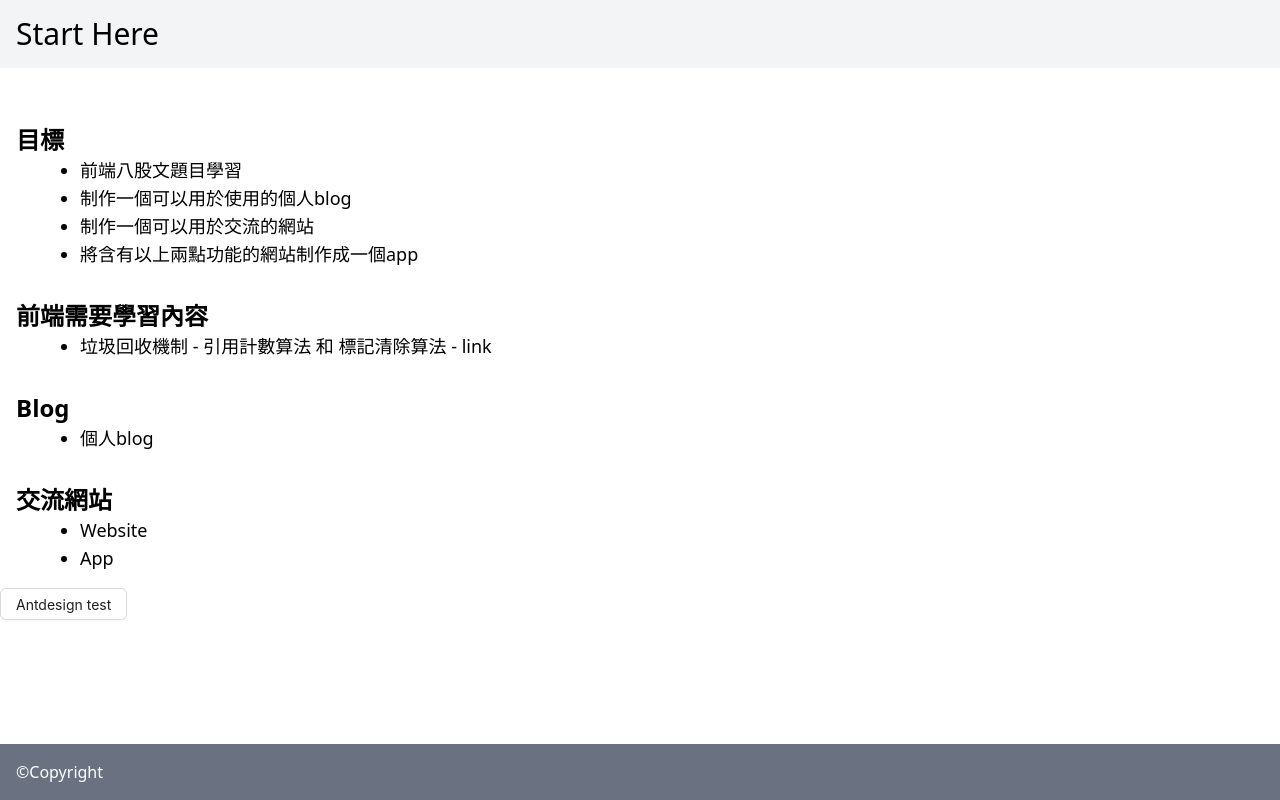
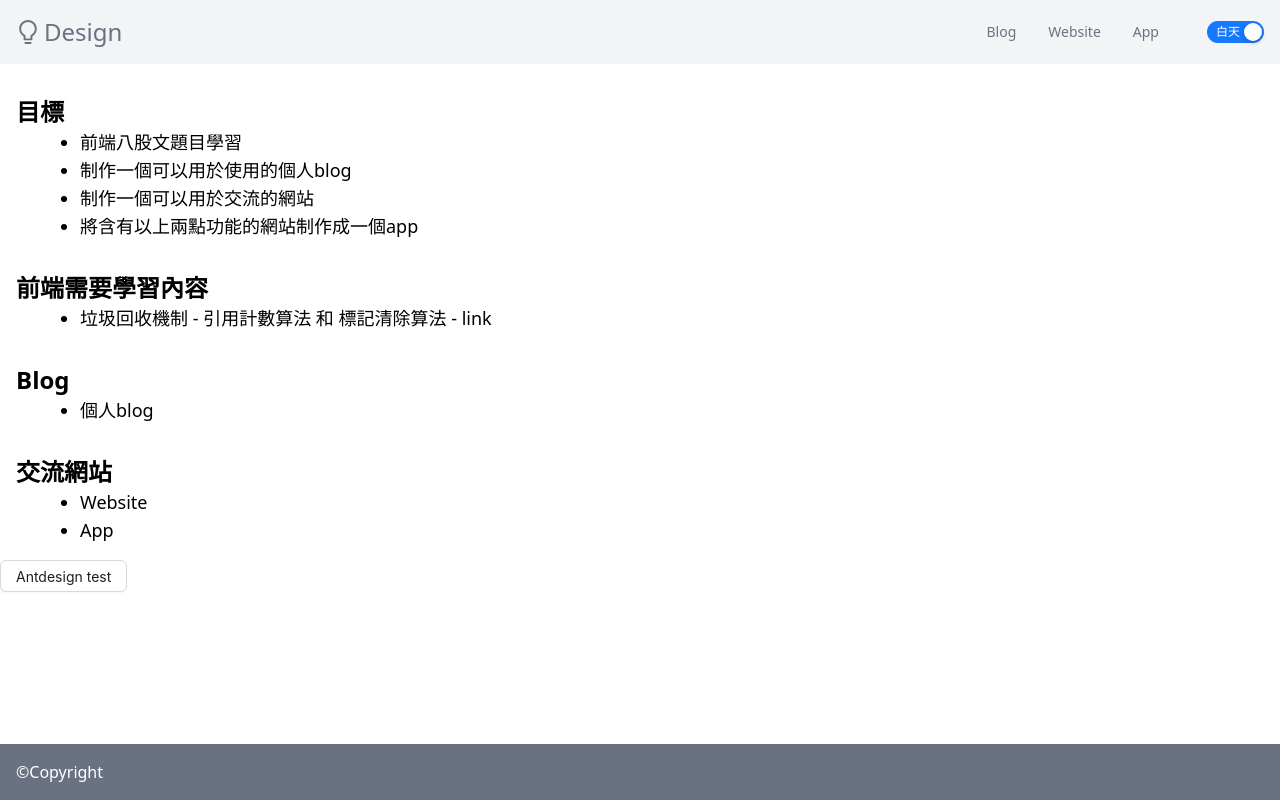
Before and after one commit to JasonK145/blog, a React (Vite) app: page / in a window 1280 px wide. Built offline with nearby package versions, Linux system fonts and the light colour scheme; the HTML template or start-up script is replaced by a standard one.

Commit message:
3/13
主要改了一些function的位置(從app.tsx 改到SwitchHandler.ts) 準備components card.tsx

```diff
--- /dev/null
+++ b/App.tsx
@@ -0,0 +1,28 @@
+
+import { Menu, Typography } from 'antd';
+import { Link as RouterLink } from 'react-router-dom';
+
+function App() {
+  const [isScrolled, setIsScrolled] = useState(false);
+
+  useScrollEffect(setIsScrolled);
+
+  return (
+    <div className="bg-white text-black min-h-screen flex flex-col">
+      <header className={`fixed top-0 left-0 right-0 transition duration-300 ease-in-out ${isScrolled ? "bg-gray-500" : "bg-gray-100"} p-4 flex w-full z-10 items-center justify-between`}>
+        <Typography.Title level={3} style={{ margin: 0 }}>Start Here</Typography.Title>
+
+        <Menu mode="horizontal" selectedKeys={['组件']} theme="light">
+          <Menu.Item key="设计"><RouterLink to="/design">设计</RouterLink></Menu.Item>
+          <Menu.Item key="研发"><RouterLink to="/development">研发</RouterLink></Menu.Item>
+          <Menu.Item key="组件"><RouterLink to="/components">组件</RouterLink></Menu.Item>
+          <Menu.Item key="博客"><RouterLink to="/blog">博客</RouterLink></Menu.Item>
+          <Menu.Item key="资源"><RouterLink to="/resources">资源</RouterLink></Menu.Item>
+          <Menu.Item key="国内镜像"><RouterLink to="/mirror">国内镜像</RouterLink></Menu.Item>
+        </Menu>
+      </header>
+    </div>
+  );
+}
+
+export default App;
--- a/package.json
+++ b/package.json
@@ -10,6 +10,7 @@
     "preview": "vite preview"
   },
   "dependencies": {
+    "@ant-design/icons": "^5.6.1",
     "@tailwindcss/vite": "^4.0.6",
     "antd": "^5.24.3",
     "react": "^19.0.0",
--- a/src/App.tsx
+++ b/src/App.tsx
@@ -1,25 +1,31 @@
-import { Button } from 'antd';
-import { useEffect, useState } from 'react';
+import { Button, Switch} from 'antd';
+import { useState } from 'react';
+import { handleSwitchChange, useScrollEffect } from './utils/SwitchHandler';
+import { BulbOutlined } from '@ant-design/icons';
+
 function App() {
   const [isScrolled, setIsScrolled] = useState(false);
 
-  useEffect(() => {
-    const handleScroll = () => {
-      setIsScrolled(window.scrollY > 100);
-    };
-
-    window.addEventListener('scroll', handleScroll);
-    return () => {
-      window.removeEventListener('scroll', handleScroll);
-    };
-  }, []);
+  useScrollEffect(setIsScrolled);
 
   return (
     <div className="bg-white text-black min-h-screen flex flex-col">
-      <header className={`fixed top-0 left-0 right-0 transition duration-300 ease-in-out ${isScrolled ? "bg-gray-500" : "bg-gray-100"} p-4 flex w-full z-10 items-center justify-between`}>
-        <p className='text-3xl'>Start Here</p>
-      </header>
-      <div className="flex-1 pt-20 mt-7">
+      <div className={`fixed top-0 left-0 right-0 transition duration-300 ease-in-out ${isScrolled ? "bg-gray-500" : "bg-gray-100"} p-4 flex w-full items-center justify-between`}>
+        <div className='text-2xl text-gray-500 flex'>
+          <BulbOutlined/>
+          <span className='ml-1'>Design</span>
+        </div>
+        <div className='flex items-center justify-end flex-glow text-gray-500 text-sm'>
+          <span className='mx-4'>Blog</span>
+          <span className='mx-4'>Website</span>
+          <span className='mx-4'>App</span>
+          <span className='ml-8'>
+            <Switch checkedChildren="白天" unCheckedChildren="黑夜" defaultChecked onChange={handleSwitchChange} />
+          </span>
+        </div>
+
+      </div>
+      <div className="flex-1 pt-20">
         <section className="p-4">
           <p className='text-2xl font-bold'>目標</p>
           <ul className='list-disc pl-16 text-lg'>
@@ -48,7 +54,7 @@ function App() {
             <li>App</li>
           </ul>
         </section>
-        <Button>Antdesign test</Button>
+        <Button onClick={() => alert("warning")}>Antdesign test</Button>
       </div>
       <footer className="bg-gray-500 p-4 mt-4 text-white">
         <p>©Copyright</p>
--- /dev/null
+++ b/src/components/Card.tsx
@@ -0,0 +1,13 @@
+import { PropsWithChildren } from "react";
+
+interface Props{
+    onClick(e:any):void;
+}
+
+export default function (props: PropsWithChildren<Props>){
+    return(
+        <div>
+            {props.children}
+        </div>
+    );
+}
--- /dev/null
+++ b/src/utils/SwitchHandler.ts
@@ -0,0 +1,17 @@
+import { useEffect } from "react";
+export const handleSwitchChange = (checked: boolean) => {
+  alert(`Switch is ${checked ? 'on' : 'off'}`);
+};
+
+export const useScrollEffect = (setIsScrolled: React.Dispatch<React.SetStateAction<boolean>>) => {
+  useEffect(() => {
+    const handleScroll = () => {
+      setIsScrolled(window.scrollY > 100);
+    };
+
+    window.addEventListener('scroll', handleScroll);
+    return () => {
+      window.removeEventListener('scroll', handleScroll);
+    };
+  }, [setIsScrolled]);
+};
```
Also changed, not shown: 1 other file (tests, documents, lock files or other folders).
